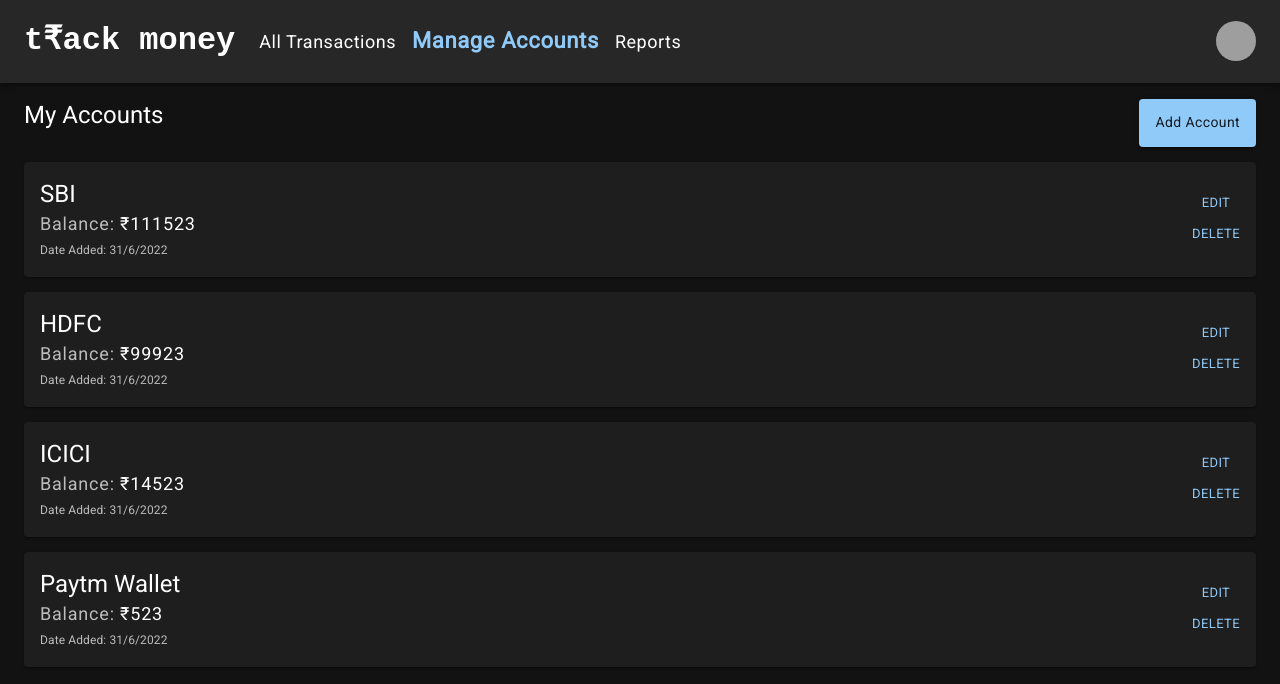
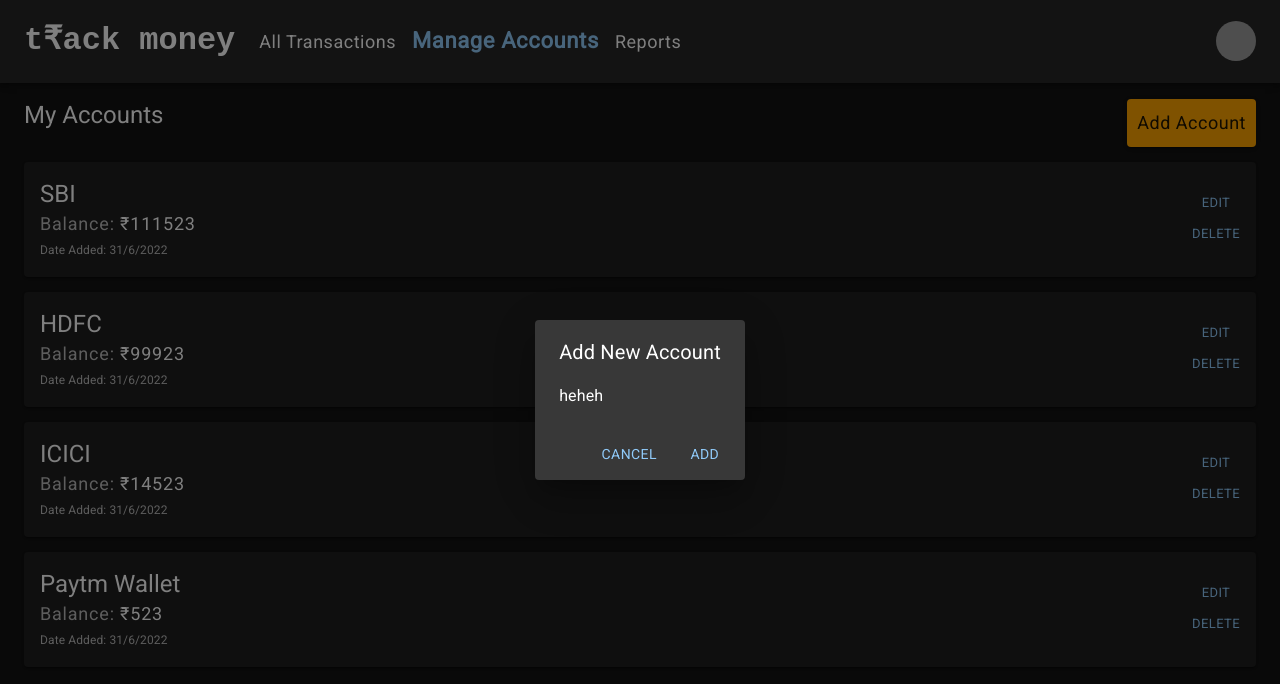
Before and after one commit to rohitbhati-rb/track-money, a React (Create React App) app: page /accounts in a window 1280 px wide. Both pictures are taken after a click on the button "Add Account". Shown: the top 684 px of the page. Built offline with nearby package versions, Linux system fonts and the light colour scheme; grey boxes are pictures that could not be loaded.

Commit message:
added dialog box

```diff
--- a/src/components/ManageAccounts.jsx
+++ b/src/components/ManageAccounts.jsx
@@ -1,4 +1,17 @@
-import { Box, Button, Card, CardActions, CardContent, Container, Typography } from '@mui/material';
+import { useState } from 'react';
+import {
+  Box,
+  Button,
+  Card,
+  CardActions,
+  CardContent,
+  Container,
+  Dialog,
+  DialogActions,
+  DialogContent,
+  DialogTitle,
+  Typography
+} from '@mui/material';
 
 const allAccounts = [
   {
@@ -28,13 +41,29 @@ const allAccounts = [
 ];
 
 function ManageAccounts() {
+  const [accDialogOpen, setAccDialogOpen] = useState(false);
+
+  const OpenAccDialog = () => {
+    setAccDialogOpen(true);
+  };
+
+  const CloseAccDialog = () => {
+    setAccDialogOpen(false);
+  };
   return (
     <Container maxWidth="xl" sx={{ marginTop: 2 }}>
       <Box sx={{ display: "flex", justifyContent: "space-between" }}>
         <Typography variant="h5" gutterBottom component="div" sx={{ marginBottom: 2 }}>
           My Accounts
         </Typography>
-        <Button variant='contained' sx={{ textTransform: "none" }}>Add Account</Button>
+        <Button
+          size='small'
+          variant='contained'
+          sx={{ textTransform: "none", background: "orange", fontSize: 18 }}
+          onClick={OpenAccDialog}
+        >
+          Add Account
+        </Button>
       </Box>
       <Box sx={{ height: "100%", width: "100%" }}>
         {allAccounts.map((val, idx) => (
@@ -60,8 +89,32 @@ function ManageAccounts() {
           </Card>
         ))}
       </Box>
+      <AddAccountDialog open={accDialogOpen} handleClose={CloseAccDialog} />
     </Container>
   )
+}
+
+const AddAccountDialog = ({ open, handleClose }) => {
+  return <Dialog
+    open={open}
+    onClose={handleClose}
+    aria-labelledby="responsive-dialog-title"
+  >
+    <DialogTitle id="responsive-dialog-title">
+      {"Add New Account"}
+    </DialogTitle>
+    <DialogContent>
+      heheh
+    </DialogContent>
+    <DialogActions>
+      <Button autoFocus onClick={handleClose}>
+        Cancel
+      </Button>
+      <Button onClick={handleClose} autoFocus>
+        Add
+      </Button>
+    </DialogActions>
+  </Dialog>
 }
 
 const getFormattedDate = (s) => {
```
